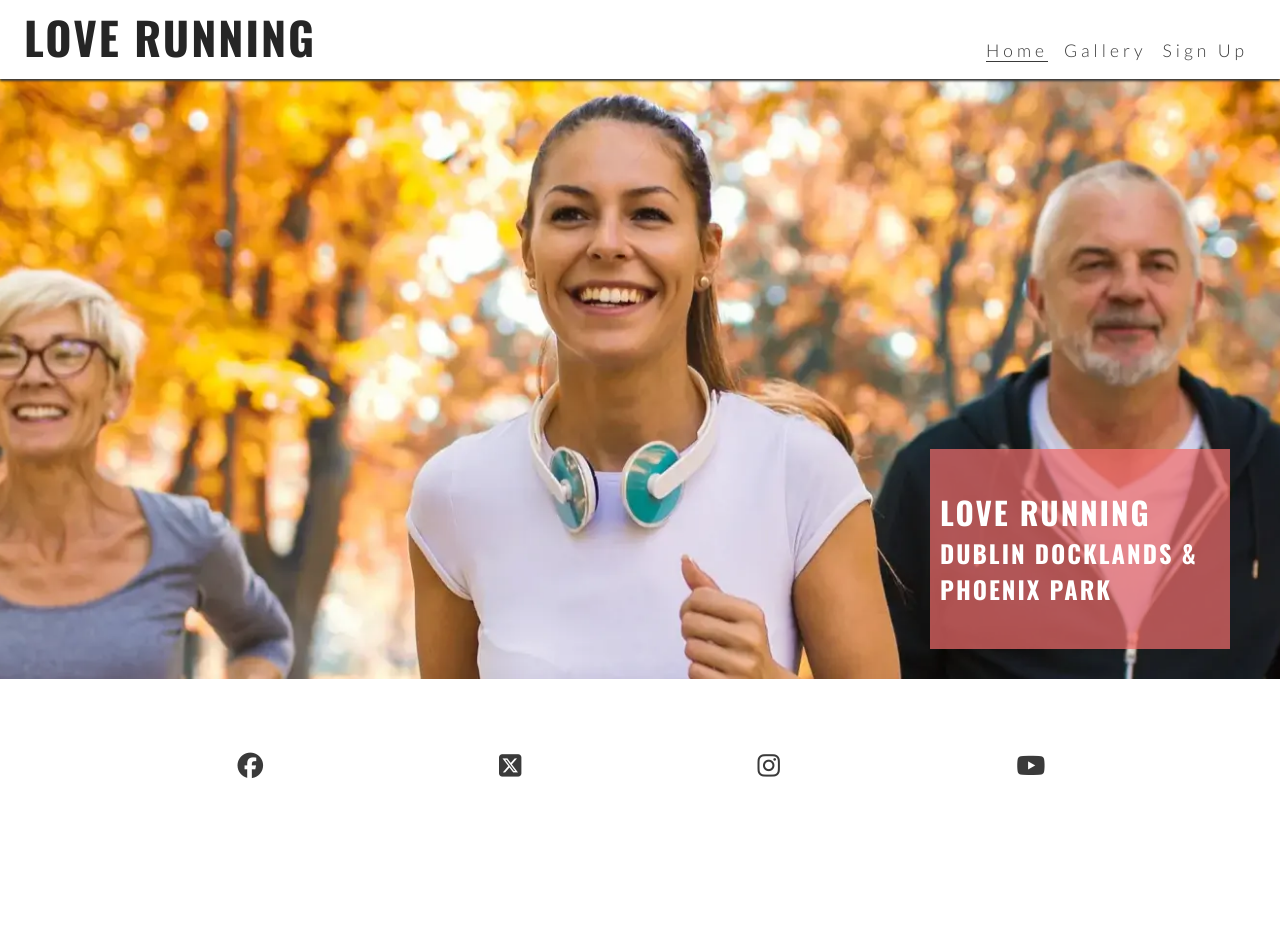
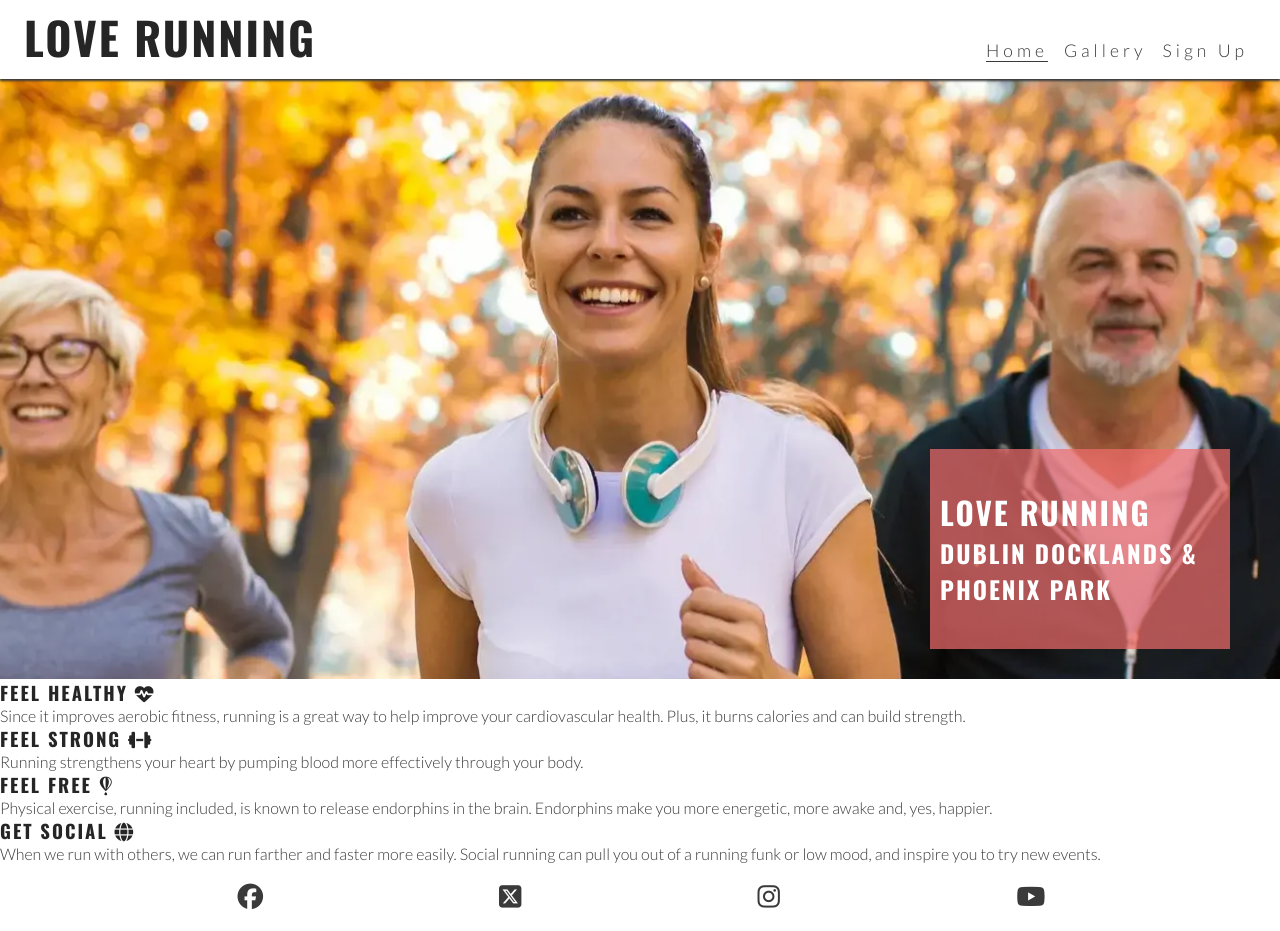
Before and after one commit to zabokaa/love_running, a plain HTML site: page index.html in a window 1280 px wide. Before the commit the page ends 800 px from the top, so only its background shows below. Drawn offline with nearby package versions, Linux system fonts and the light colour scheme.

Commit message:
add reasons section

```diff
--- a/index.html
+++ b/index.html
@@ -62,6 +62,44 @@
                 <h3>Dublin Docklands & Phoenix Park</h3>
             </div>
         </section>
+        <!-- reasons section -->
+        <section id="reasons">
+            <div id="benefits">
+                <div id="benefits-physical">
+                    <div>
+                        <a>
+                            <h3>Feel Healthy <i class="fa-solid fa-heart-pulse"></i></h3>
+                            <p>Since it improves aerobic fitness, running is a great way to help improve your cardiovascular health. Plus, it burns
+                            calories and can build strength.</p>
+                        </a>
+                    </div>
+                     <div>
+                         <a>
+                            <h3 href="">Feel Strong <i class="fa-solid fa-dumbbell"></i></h3>
+                            <p>Running strengthens your heart by pumping blood more effectively through your body.</p>
+                        </a>
+                    </div>
+                </div>
+                <div id="benefits-mental">
+                    <div>
+                        <a>
+                            <h3>Feel Free <i class="fa-brands fa-fly"></i></h3>
+                            <p>Physical exercise, running included, is known to release endorphins in the brain. Endorphins make you more energetic,
+                            more awake and, yes, happier.</p>
+                        </a>
+                    </div>
+                    <div>
+                        <a>
+
+                            <h3>Get Social <i class="fa-solid fa-globe"></i></h3>
+                            <p>When we run with others, we can run farther and faster more easily. Social running can pull you out of a running funk or
+                            low mood, and inspire you to try new events.</p>
+                        </a>
+
+                    </div>
+                </div>
+            </div>
+        </section>
     </main>
     <footer>
         <ul id="social-networks">
```
